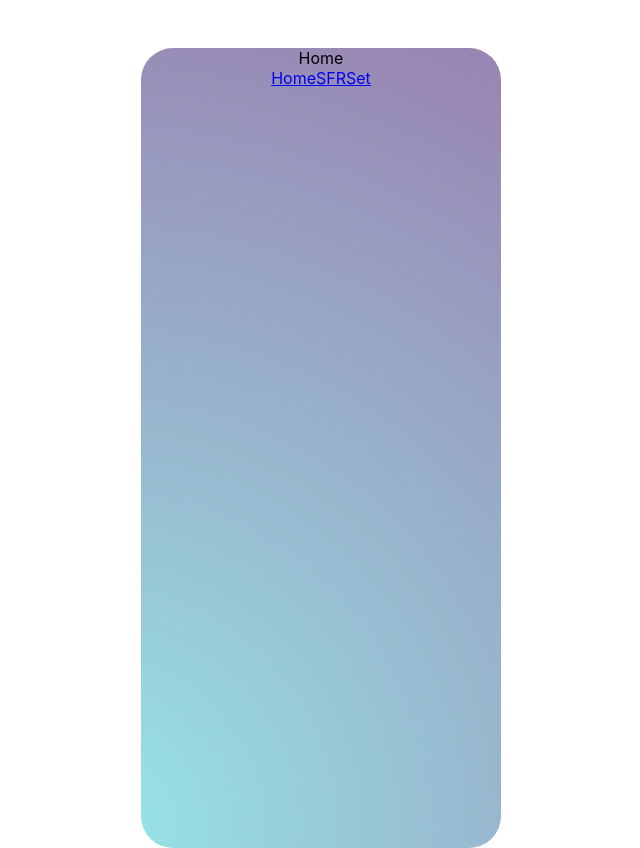
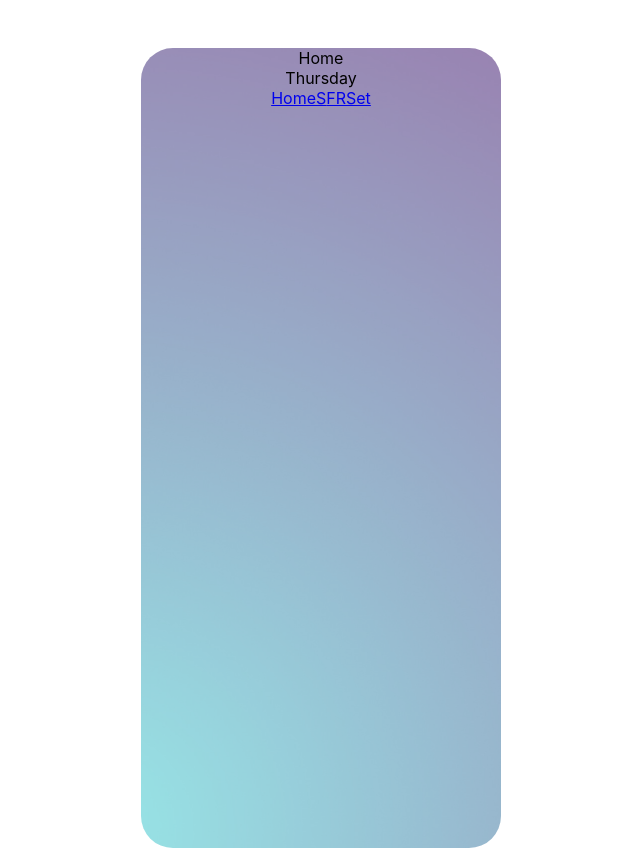
Before and after one commit to alexandrufako/weather-app1, a React (Create React App) app: page / in a window 1280 px wide. Shown: the whole page, without its empty margins (319-959 px from the left). Built offline with nearby package versions, Linux system fonts and the light colour scheme.

Commit message:
date exported to home

```diff
--- a/src/pages/home/home.jsx
+++ b/src/pages/home/home.jsx
@@ -2,11 +2,13 @@ import NavTitle from "../../components/nav-title/navTitle";
 import { dateText } from "../../services/date";
 
 const Home = () => {
-console.log(dateText)
+//  const day = dateText;
+ console.log(dateText)
     return (
         <div className="home-container">
             <NavTitle title="Home" />
-            <div className="today"></div>
+
+            <div className="today">{dateText.day}</div>
         </div>
     );
 };
--- a/src/services/date.js
+++ b/src/services/date.js
@@ -25,4 +25,4 @@ let date = new Date();
 let dateText = getFormattedDate(date);
 console.log(dateText);
 
-// export { dateText }
+export { dateText };
```
